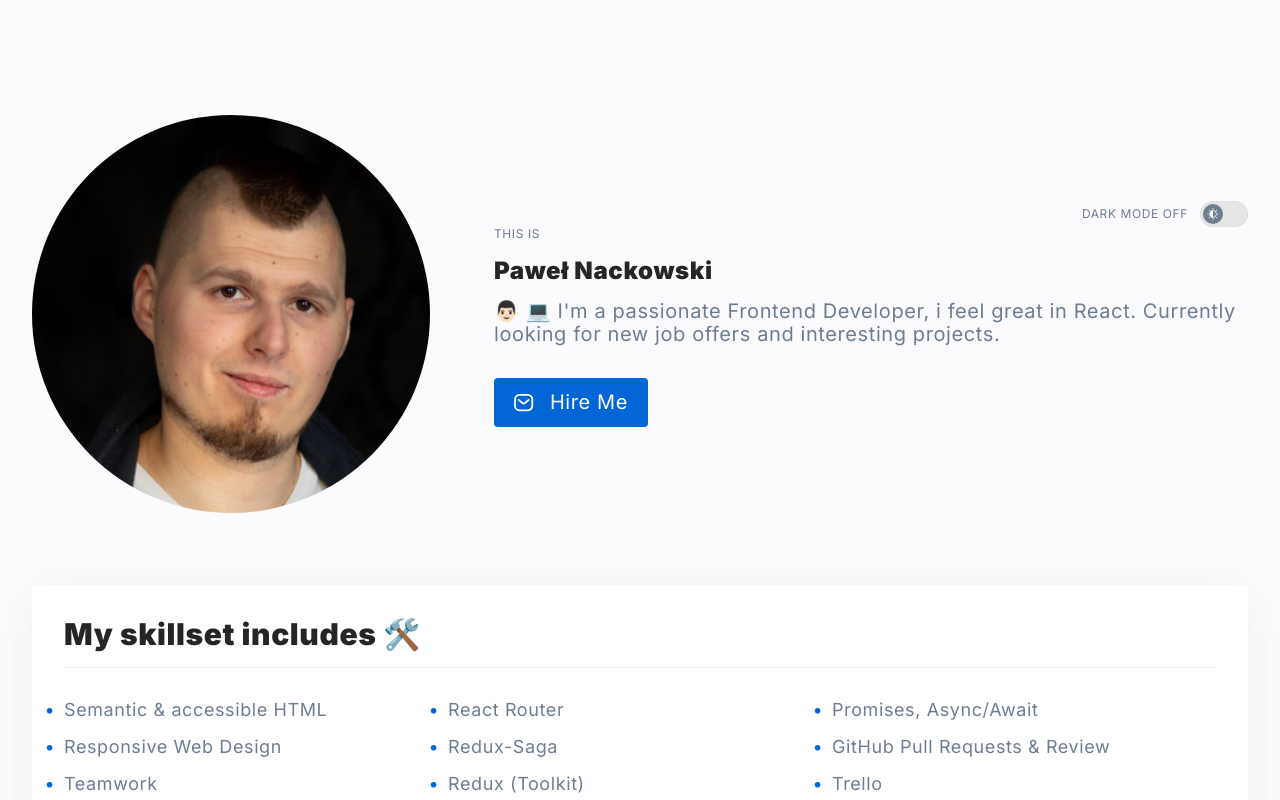
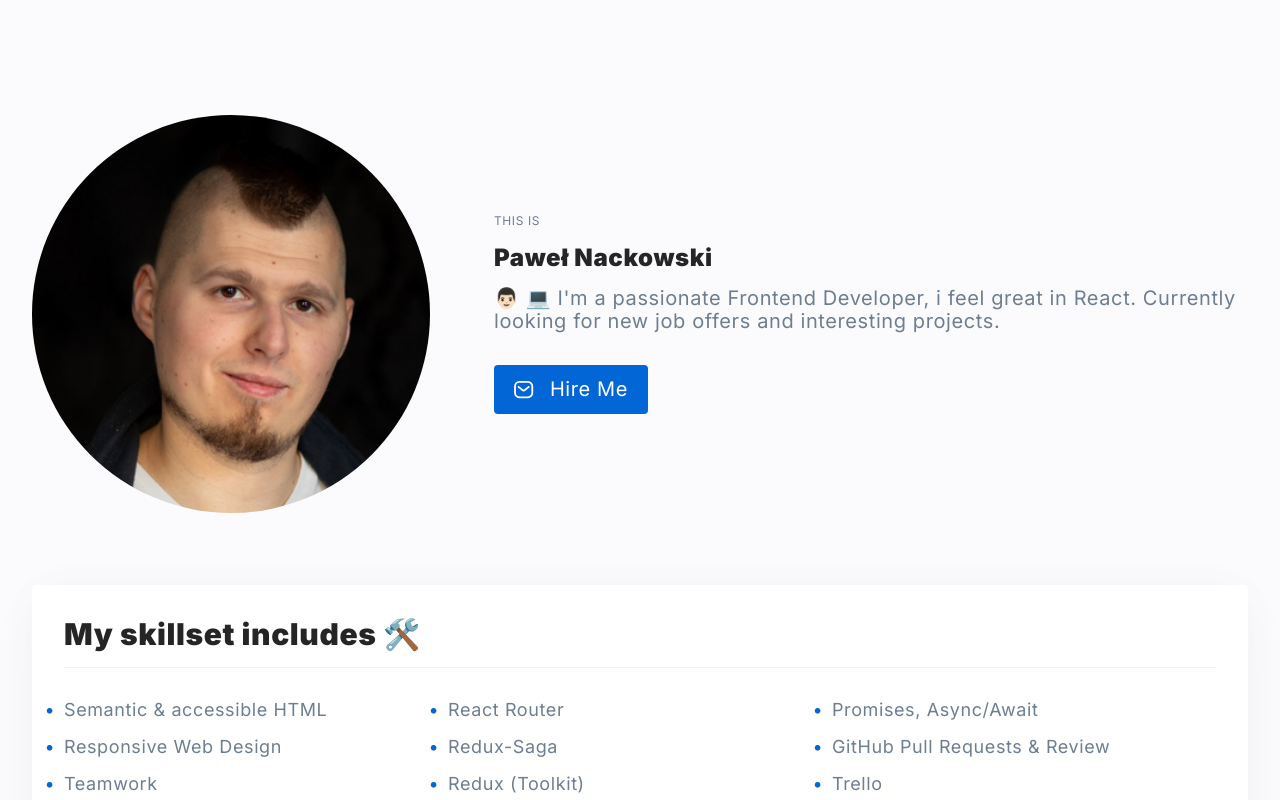
Before and after one commit to PawelNackowski/personal-homepage, a React (Create React App) app: page / in a window 1280 px wide. Shown: the top 800 px of the page. Built offline with nearby package versions, Linux system fonts and the light colour scheme; no server answers.

Commit message:
disabled ThemeButton

```diff
--- a/src/features/Header/Content/index.js
+++ b/src/features/Header/Content/index.js
@@ -6,7 +6,7 @@ export const Content = () => {
   return (
     <>
       <Wrapper>
-        <ThemeButton />
+        {/*<ThemeButton />*/}
         THIS IS
         <Header>
           {name}
@@ -15,10 +15,10 @@ export const Content = () => {
           {description}
         </Text>
         <ButtonLink title={email} href={`mailto:${email}`}>
-          <MessageIcon/>
+          <MessageIcon />
           Hire Me
         </ButtonLink>
       </Wrapper>
     </>
-  )
+  );
 };
```
